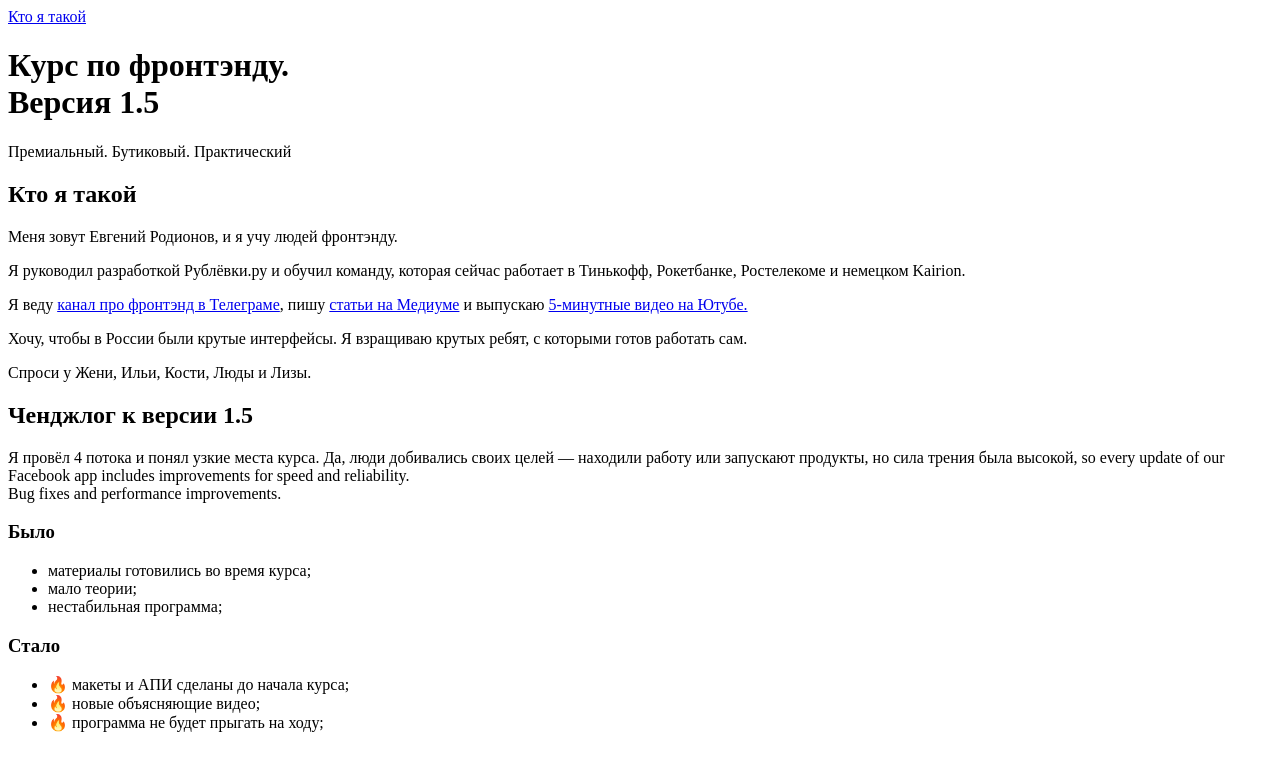
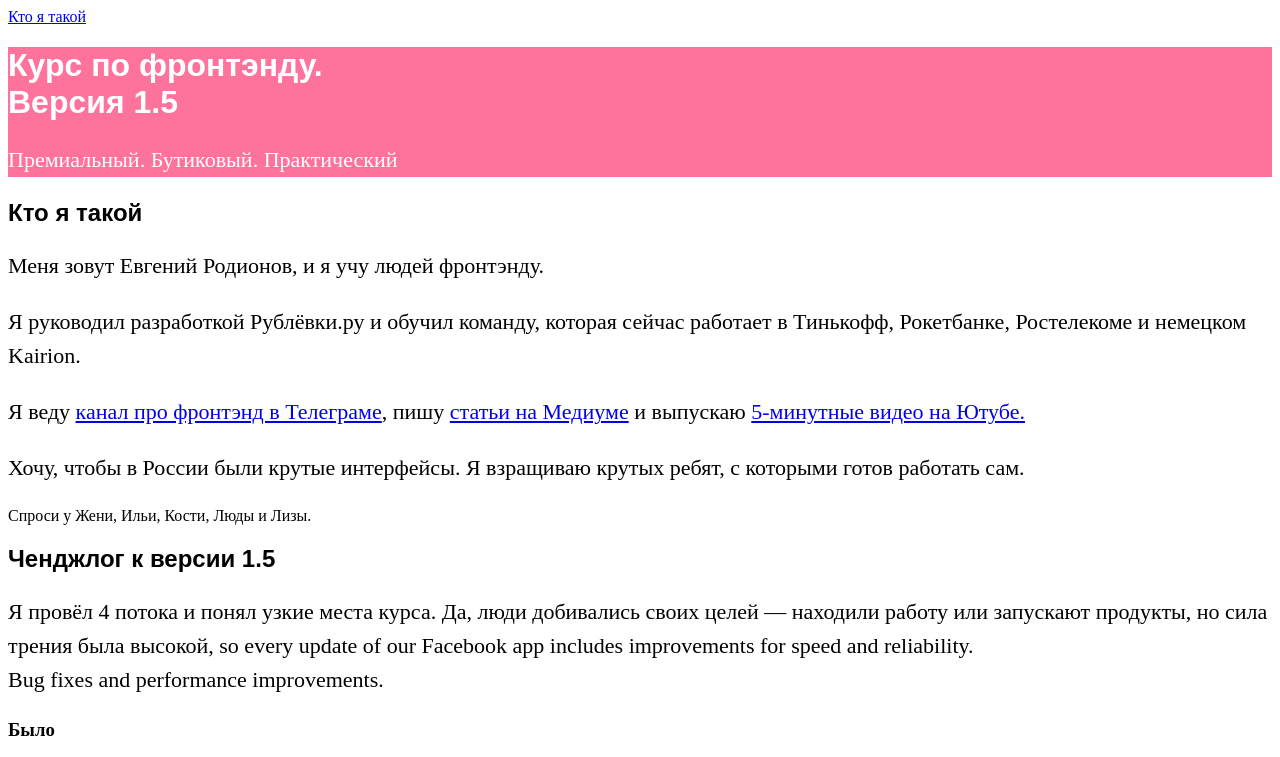
Before and after one commit to zlydenko/verstka, a plain HTML site: page kurs.html in a window 1280 px wide. Shown: the top 757 px of the page. Drawn offline with Linux system fonts and the light colour scheme.

Commit message:
lesson 4

```diff
--- /dev/null
+++ b/kurs.css
@@ -0,0 +1,13 @@
+header {
+    background-color: #FD739C;
+    color: white;
+}
+
+h1,h2 {
+    font-family: Arial, Helvetica, sans-serif;
+}
+
+p, li {
+    font-size: 22px;
+    line-height: 34px;
+}
--- a/kurs.html
+++ b/kurs.html
@@ -3,6 +3,7 @@
     <head>
         <title>Курс по фронтэнду 1.5</title>
         <meta charset="utf-8">
+        <link rel="stylesheet" href="./kurs.css">
     </head>
     <body>
         <nav>
```
